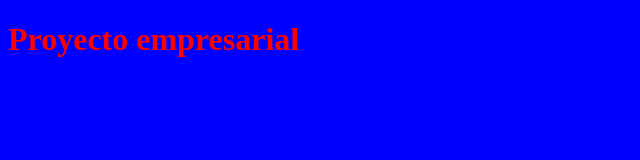
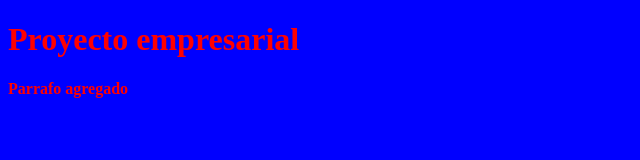
Before and after one commit to shaidbojorquez/CursoGit, a plain HTML site: page index.html in a window 1280 px wide. Shown: the whole page, without its empty margins (0-640 px from the left). Drawn offline with Linux system fonts and the light colour scheme.

Commit message:
Update index.html

```diff
--- a/index.html
+++ b/index.html
@@ -9,5 +9,6 @@
 </head>
 <body>
     <h1>Proyecto empresarial</h1>
+    <p> Parrafo agregado </P>
 </body>
 </html>
```
